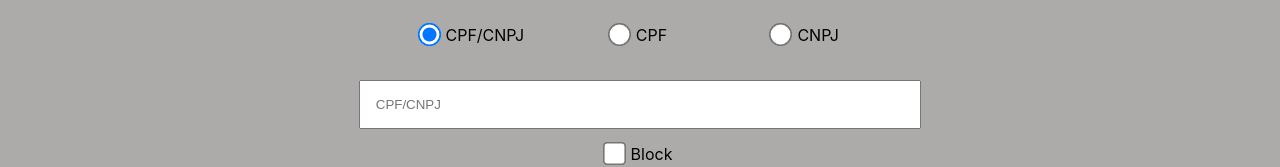
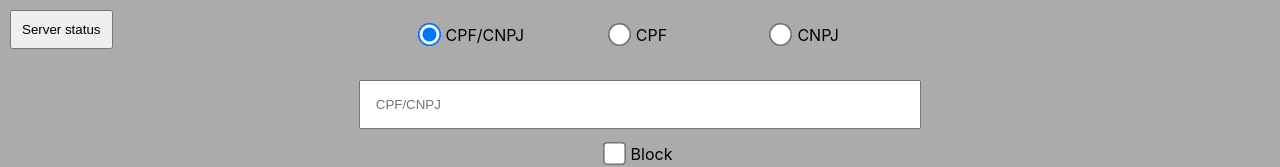
Before and after one commit to Arthur-Jr/User-List, a React (Create React App) app in the folder front-end/: page / in a window 1280 px wide. Shown: the top 167 px of the page. Built offline with nearby package versions, Linux system fonts and the light colour scheme; no server answers.

Commit message:
feat: Adiciona o botao de status do servidor na pagina de consulta

```diff
--- a/front-end/src/CSS/consultPage.scss
+++ b/front-end/src/CSS/consultPage.scss
@@ -122,6 +122,20 @@
       top: 210px;
     }
   }
+
+  .server-btn {
+    padding: 10px;
+    position: fixed;
+    left: 10px;
+    top: 10px;
+
+    &:hover {
+      border: 1px solid rgb(0, 59, 0);
+      background-color: green;
+      color: white;
+      cursor: pointer;
+    }
+  }
 }
 
 @media screen and ( min-width : 800px ) {
--- a/front-end/src/pages/consult-cpf-cnpj.jsx
+++ b/front-end/src/pages/consult-cpf-cnpj.jsx
@@ -4,6 +4,7 @@ import { Link } from 'react-router-dom';
 import getAllCpfCnpj from '../api/getAll-cpf-cnpj';
 import editCpfCnpj from '../api/edit-cpf-cnpj';
 import removeCpfCnpj from '../api/remove-cpf-cnpj';
+import getServerStatus from '../api/getServerStatus';
 import RadioInputsSection from '../components/RadioInputsSection.jsx';
 import TextInputSection from '../components/TextInputSection.jsx';
 import sortList from '../utils/sortList';
@@ -88,6 +89,13 @@ function ConsultCpfCnpj() {
     setMessageWithTime(message, setResponseMessage, 5000);
   };
 
+  // Checa o status do server:
+  const handleServeButtonClick = async () => {
+    const message = await getServerStatus();
+    // eslint-disable-next-line no-alert
+    alert(message);
+  };
+
   return (
   <main className="consult-main">
     <section className="main-section">
@@ -112,6 +120,11 @@ function ConsultCpfCnpj() {
       { responseMessage.length !== 0
       && <span data-testid="response-message" className="message">{ responseMessage }</span> }
     </section>
+    <button
+      type="button"
+      className="server-btn"
+      onClick={ handleServeButtonClick }
+    >Server status</button>
   </main>
   );
 }
```
